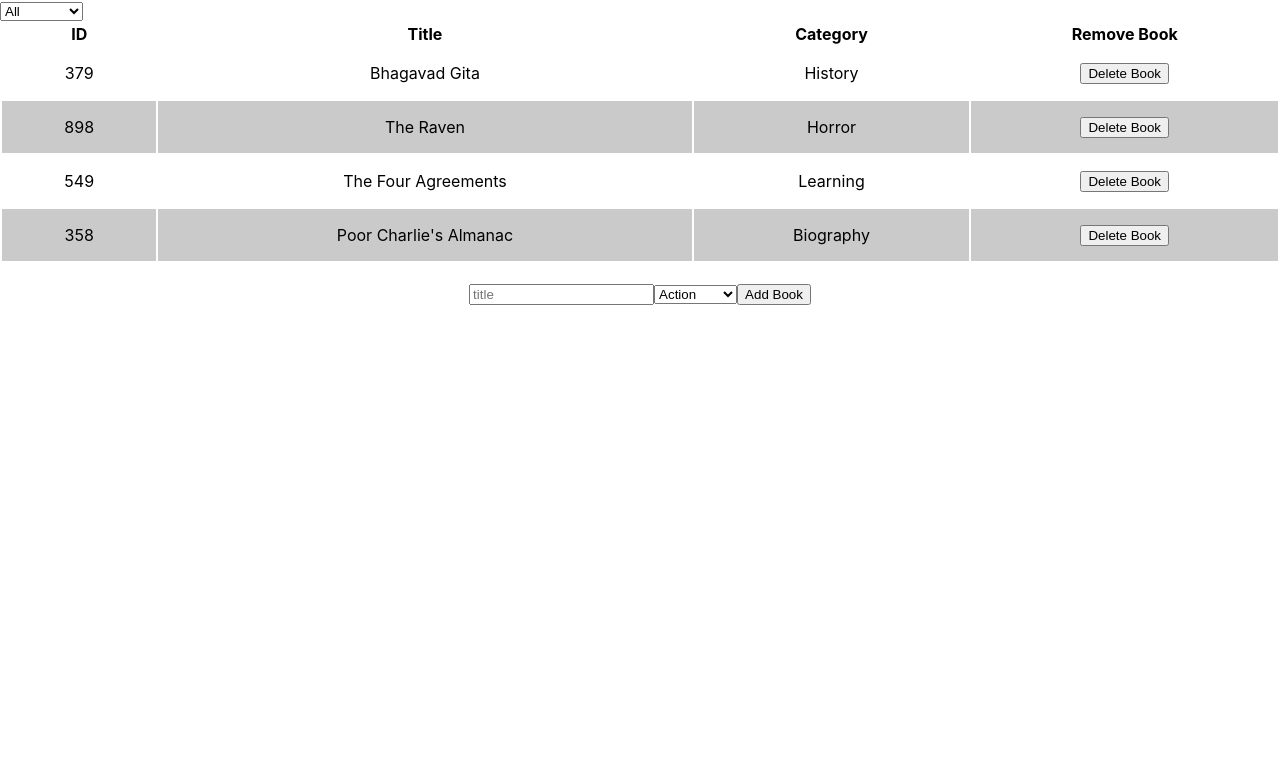
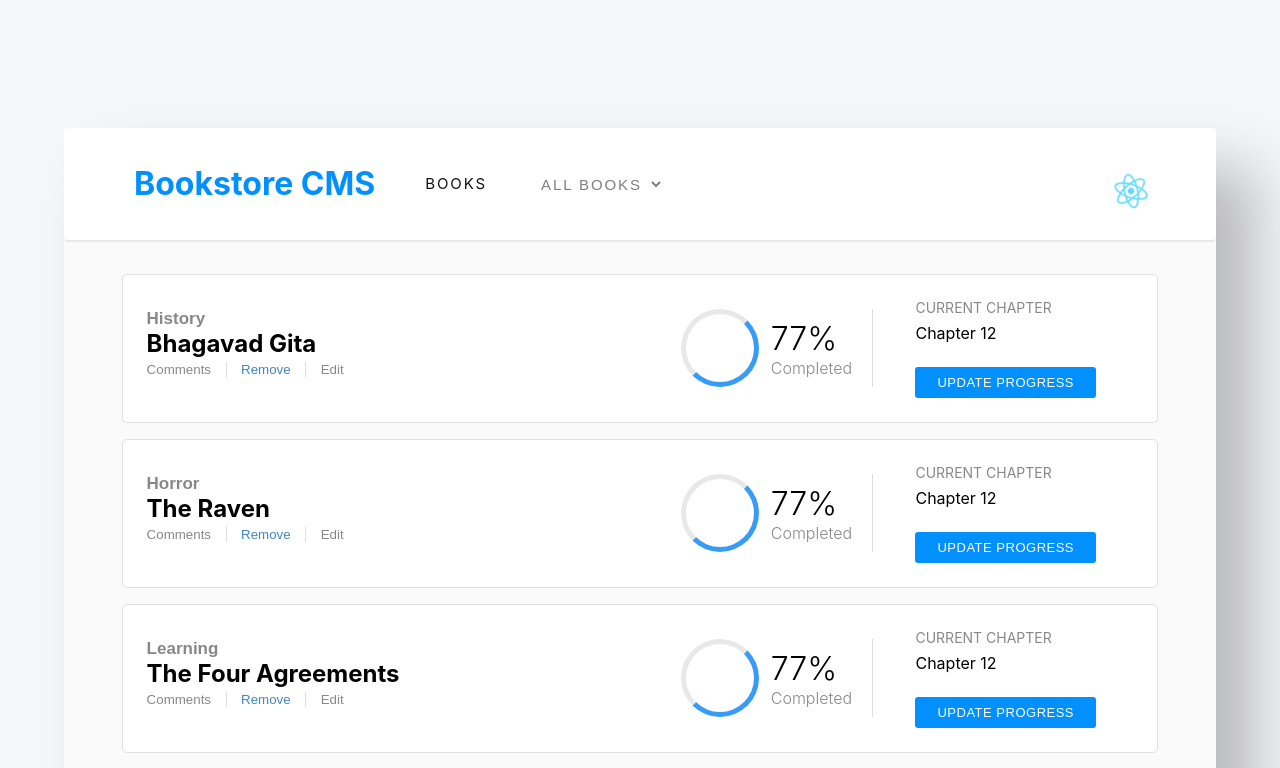
Before and after one commit to dili021/redux-bookstore, a React (Create React App) app: page / in a window 1280 px wide. Shown: the top 768 px of the page. Built offline with nearby package versions, Linux system fonts and the light colour scheme.

Commit message:
finished styling

```diff
--- a/package.json
+++ b/package.json
@@ -11,7 +11,8 @@
     "react-dom": "^16.13.1",
     "react-redux": "^7.2.1",
     "react-scripts": "3.4.3",
-    "redux": "^4.0.5"
+    "redux": "^4.0.5",
+    "sass": "^1.26.11"
   },
   "scripts": {
     "start": "react-scripts start",
--- a/src/App.css
+++ /dev/null
@@ -1,49 +0,0 @@
-* {
-  box-sizing: border-box;
-}
-
-body {
-  margin: 0;
-  font-family:
-    -apple-system,
-    BlinkMacSystemFont,
-    'Segoe UI',
-    'Roboto',
-    'Oxygen',
-    'Ubuntu',
-    'Cantarell',
-    'Fira Sans',
-    'Droid Sans',
-    'Helvetica Neue',
-    sans-serif;
-  -webkit-font-smoothing: antialiased;
-  -moz-osx-font-smoothing: grayscale;
-}
-
-code {
-  font-family:
-    source-code-pro,
-    Menlo,
-    Monaco,
-    Consolas,
-    'Courier New',
-    monospace;
-}
-
-table {
-  width: 100%;
-  text-align: center;
-}
-
-tr:nth-of-type(2n) {
-  background: rgb(202, 202, 202);
-}
-
-td {
-  padding: 15px;
-}
-
-form {
-  text-align: center;
-  margin: 20px;
-}
--- /dev/null
+++ b/src/App.scss
@@ -0,0 +1,416 @@
+/* stylelint-disable no-descending-specificity */
+body {
+  background-color: #f5f6fa;
+  margin: 0;
+  font-family:
+    -apple-system,
+    BlinkMacSystemFont,
+    'Segoe UI',
+    'Roboto',
+    'Oxygen',
+    'Ubuntu',
+    'Cantarell',
+    'Fira Sans',
+    'Droid Sans',
+    'Helvetica Neue',
+    sans-serif;
+  -webkit-font-smoothing: antialiased;
+  -moz-osx-font-smoothing: grayscale;
+}
+
+code {
+  font-family:
+    source-code-pro,
+    Menlo,
+    Monaco,
+    Consolas,
+    'Courier New',
+    monospace;
+}
+
+#root {
+  padding: 8em 4em;
+}
+
+.App {
+  background-color: #fafafa;
+  max-width: 1400px;
+  margin: 0 auto;
+  border-radius: 4px;
+  box-shadow: 40px 40px 60px rgba(0, 0, 0, 0.247);
+
+  header {
+    display: flex;
+    flex-flow: row wrap;
+    justify-content: space-between;
+    align-items: center;
+    padding: 15px 70px;
+    background-color: #fff;
+    border-radius: 4px;
+    border-bottom: 2px solid #e8e8e8;
+
+    .title {
+      display: inline-flex;
+      align-items: center;
+
+      h1 {
+        color: #0290ff;
+        display: inline-flex;
+        align-items: center;
+
+        .books {
+          color: #121212;
+          font-size: 15px;
+          letter-spacing: 1.9px;
+          padding: 0 50px;
+          font-weight: 400;
+          text-transform: uppercase;
+        }
+      }
+
+      .categories {
+        color: #121212;
+
+        select {
+          opacity: 0.5;
+          font-size: 15px;
+          border: none;
+          background-color: white;
+          text-transform: uppercase;
+          outline: none;
+          letter-spacing: 1.9px;
+        }
+      }
+    }
+
+    .logo-wrap {
+      width: 45px;
+      height: 45px;
+
+      img {
+        width: 60px;
+        height: 60px;
+      }
+    }
+  }
+
+  .books-list {
+    padding: 2em;
+    max-width: 90%;
+    margin: auto;
+
+    .book-wrap {
+      align-items: center;
+      border: 1px solid #dfdfdf;
+      background-color: #fff;
+      border-radius: 0.3em;
+      display: flex;
+      margin-bottom: 1em;
+      padding: 24px;
+
+      .left-center {
+        display: flex;
+        flex-basis: 100%;
+        justify-content: space-between;
+
+        #left {
+          flex-basis: 50%;
+
+          h5 {
+            margin: 0;
+            color: #121212;
+            opacity: 0.5;
+            font-size: 17px;
+            font-family: Arial, sans-serif;
+          }
+
+          h2 {
+            margin: 0;
+          }
+
+          h4 {
+            color: #4386bf;
+            font-weight: 400;
+            margin: 0 0 12px;
+            font-size: 1rem;
+          }
+
+          .button-actions {
+            text-align: left;
+
+            button:first-child {
+              padding-left: 0;
+            }
+
+            button:nth-child(2) {
+              border-left: 1px solid #ddd;
+              border-right: 1px solid #ddd;
+              margin: 0 9px;
+              padding: 0 14px;
+            }
+
+            button {
+              background-color: transparent;
+              border: none;
+              color: #4386bf;
+              cursor: pointer;
+              outline: none;
+
+              &:disabled {
+                color: #121212;
+                opacity: 0.5;
+                cursor: not-allowed;
+              }
+            }
+          }
+        }
+
+        #center {
+          align-items: center;
+          border-right: 1px solid #ddd;
+          display: inline-flex;
+          flex-basis: 20%;
+          justify-content: center;
+          padding-right: 20px;
+
+          .progress {
+            width: 68px;
+            height: 68px;
+            border-bottom: 10px solid #e8e8e8;
+            border-right: 10px solid #e8e8e8;
+            border-radius: 50%;
+            border-color: #e8e8e8 #379cf6 #379cf6 #e8e8e8;
+            border-style: solid;
+            border-width: 5px;
+          }
+
+          .percent {
+            padding-left: 12px;
+
+            h1,
+            h4 {
+              font-weight: 300;
+              margin: 0;
+            }
+
+            h4 {
+              color: #121212;
+              opacity: 0.5;
+            }
+          }
+        }
+      }
+
+      #right {
+        flex-basis: 30%;
+        justify-self: center;
+        padding-left: 4.3%;
+        text-align: left;
+
+        .all-caps {
+          text-transform: uppercase;
+        }
+
+        .current {
+          font-weight: 400;
+          font-size: 14px;
+          color: #121212;
+          opacity: 0.5;
+          margin-bottom: 0.5em;
+        }
+
+        .chapter {
+          margin-bottom: 1.5em;
+        }
+
+        button {
+          background-color: #0290ff;
+          border: none;
+          border-radius: 3px;
+          color: #fff;
+          cursor: not-allowed;
+          outline: none;
+          padding: 8px 22px;
+          letter-spacing: 0.5px;
+          text-transform: uppercase;
+          font-size: 13px;
+        }
+      }
+    }
+  }
+
+  .form-container {
+    border-top: 1px solid #dfdfdf;
+    padding-top: 1.5em;
+    max-width: 90%;
+    margin: auto;
+
+    h2 {
+      color: #888;
+      text-transform: uppercase;
+      margin-top: 0;
+    }
+
+    .add-book {
+      padding-bottom: 6em;
+      display: flex;
+
+      input {
+        flex-basis: 60%;
+        padding-left: 20px;
+        margin-right: 55px;
+      }
+
+      select {
+        background-color: #fff;
+        flex-basis: 20%;
+        padding-left: 20px;
+        margin-right: 55px;
+      }
+
+      input,
+      select {
+        height: 45px;
+        border-radius: 4px;
+        border: solid 1px #e8e8e8;
+        outline: none;
+        font-size: 1.2em;
+        color: #888;
+      }
+
+      button {
+        background-color: #0290ff;
+        border: none;
+        border-radius: 3px;
+        color: #fff;
+        flex-basis: 20%;
+        font-weight: 700;
+        letter-spacing: 0.5px;
+        font-size: 16px;
+        padding: 8px 22px;
+        cursor: pointer;
+        outline: none;
+      }
+    }
+  }
+
+  @media (prefers-reduced-motion: no-preference) {
+    .logo {
+      animation: logo-spin infinite 13s linear;
+    }
+  }
+
+  @keyframes logo-spin {
+    to {
+      transform: rotate(360deg);
+    }
+  }
+}
+
+@media only screen and (max-width: 900px) {
+  .title {
+    display: flex;
+    flex-direction: column;
+
+    .books {
+      display: none;
+    }
+
+    .categories {
+      align-self: flex-start;
+    }
+  }
+
+  .book-wrap {
+    .left-center {
+      flex-direction: column;
+      flex-basis: 70% !important;
+      border-right: 1px solid #ddd;
+
+      #center {
+        justify-content: flex-start !important;
+        padding-top: 16px;
+        border: none !important;
+      }
+    }
+
+    #right {
+      padding-left: 10%;
+    }
+  }
+
+  .add-book {
+    input {
+      flex-basis: 36% !important;
+      margin-right: 20px !important;
+    }
+
+    select {
+      flex-basis: 26% !important;
+      margin-right: 20px !important;
+    }
+
+    button {
+      flex-basis: 33% !important;
+    }
+  }
+}
+
+@media only screen and (max-width: 768px) {
+  .wrapper {
+    flex-direction: column;
+  }
+
+  .left-center {
+    flex-direction: row !important;
+    width: 100%;
+    border: none !important;
+    border-bottom: 1px solid #ddd !important;
+    padding-bottom: 17px;
+  }
+
+  #right {
+    padding: 17px 0 0 !important;
+    display: flex;
+    flex-direction: column;
+    justify-content: center;
+    align-self: flex-start;
+  }
+
+  .add-book {
+    flex-direction: column;
+
+    input,
+    select {
+      margin: 0 0 17px !important;
+      padding: 10px;
+    }
+
+    button {
+      padding: 15px !important;
+    }
+  }
+}
+
+@media (max-width: 576px) {
+  header {
+    flex-flow: column-reverse !important;
+    padding: 20px 0 30px !important;
+
+    .categories {
+      align-self: center !important;
+    }
+
+    .logo-wrap {
+      margin: 20px auto 0;
+    }
+  }
+
+  .books-list {
+    padding: 1em !important;
+
+    .left-center {
+      flex-direction: column !important;
+    }
+  }
+}
--- a/src/components/App.js
+++ b/src/components/App.js
@@ -1,13 +1,15 @@
 import React from 'react';
-import '../App.css';
+import '../App.scss';
 import BooksList from '../containers/BooksList';
 import BooksForm from '../containers/BooksForm';
 
 function App() {
   return (
-    <div>
-      <BooksList />
-      <BooksForm />
+    <div className="App">
+      <div className="wrapper">
+        <BooksList />
+        <BooksForm />
+      </div>
     </div>
   );
 }
--- a/src/components/Book.js
+++ b/src/components/Book.js
@@ -2,28 +2,61 @@ import PropTypes from 'prop-types';
 import React from 'react';
 
 function Book({ book, removeBookFromState }) {
-  const { id, title, category } = book;
+  const { title, category } = book;
   return (
-    <tr>
-      <td>
-        {id}
-      </td>
-      <td>
-        {title}
-      </td>
-      <td>
-        {category}
-      </td>
-      <td>
-        <button
-          type="button"
-          onClick={() => removeBookFromState(book)}
-        >
-          Delete Book
+    <div className="book-wrap">
+      <div className="left-center">
+        <div id="left">
+          <div className="book-props">
+            <h5>{category}</h5>
+            <h2>{title}</h2>
+          </div>
+          <div className="button-actions">
+            <button type="button" disabled>Comments</button>
+            <button
+              type="button"
+              className="delete"
+              onClick={() => removeBookFromState(book)}
+            >
+              Remove
+            </button>
+            <button type="button" disabled>Edit</button>
+          </div>
+        </div>
+        <div id="center">
+          <div className="progress" />
+          <div className="percent">
+            <h1 className="percentage">77%</h1>
+            <h4 className="completed">Completed</h4>
+          </div>
+        </div>
+      </div>
+      <div id="right">
+        <div className="current all-caps">Current Chapter</div>
+        <div className="chapter">Chapter 12</div>
+        <button type="button">Update Progress</button>
+      </div>
+    </div>
+  // <tr>
+  //   <td>
+  //     {id}
+  //   </td>
+  //   <td>
+  //     {title}
+  //   </td>
+  //   <td>
+  //     {category}
+  //   </td>
+  //   <td>
+  //     <button
+  //       type="button"
+  //       onClick={() => removeBookFromState(book)}
+  //     >
+  //       Delete Book
 
-        </button>
-      </td>
-    </tr>
+  //     </button>
+  //   </td>
+  // </tr>
   );
 }
 
--- a/src/components/CategoryFilter.js
+++ b/src/components/CategoryFilter.js
@@ -14,7 +14,7 @@ export const categories = [
 function CategoryFilter({ handleChange }) {
   return (
     <select id="category" onChange={e => handleChange(e)}>
-      <option value="All">All</option>
+      <option value="All">All Books</option>
       {categories.map(cat => <option key={cat} value={cat}>{cat}</option>)}
     </select>
   );
--- a/src/containers/BooksForm.js
+++ b/src/containers/BooksForm.js
@@ -39,15 +39,18 @@ class BooksForm extends Component {
   render() {
     const { title } = this.state;
     return (
-      <form onSubmit={this.handleSubmit}>
+      <div className="form-container">
+        <h2 className="form-title">Add Book</h2>
+        <form className="add-book" onSubmit={this.handleSubmit}>
           <input onChange={this.handleChange} type="text" id="title" value={title} placeholder="title" />
           <select onChange={this.handleChange} name="category" id="category">
             {categories.map(cat => (
               <option value={cat} key={cat}>{cat}</option>
             ))}
           </select>
-        <button type="submit">Add Book</button>
+          <button type="submit">Add</button>
         </form>
+      </div>
     );
   }
 }
--- a/src/containers/BooksList.js
+++ b/src/containers/BooksList.js
@@ -4,6 +4,7 @@ import PropTypes from 'prop-types';
 import Book from '../components/Book';
 import { removeBook, changeFilter } from '../actions/index';
 import CategoryFilter from '../components/CategoryFilter';
+import logo from '../assets/logo.svg';
 
 class BooksList extends Component {
   constructor(props) {
@@ -28,17 +29,23 @@ class BooksList extends Component {
 
     return (
       <div className="wrapper">
-        <CategoryFilter handleChange={this.filterBooks} />
-        <table className="books">
-          <thead>
-            <tr>
-              <th>ID</th>
-              <th>Title</th>
-              <th>Category</th>
-              <th>Remove Book</th>
-            </tr>
-          </thead>
-          <tbody>
+        <header>
+          <div className="title">
+            <h1>
+              Bookstore CMS
+              {' '}
+              <span className="books">Books</span>
+            </h1>
+            <div className="categories">
+              <CategoryFilter handleChange={this.filterBooks} />
+            </div>
+          </div>
+          <div className="logo-wrap">
+            <img src={logo} alt="logo" className="logo" />
+          </div>
+        </header>
+        <main>
+          <div className="books-list">
             {filteredBooks.map(book => (
               <Book
                 key={book.id}
@@ -46,8 +53,8 @@ class BooksList extends Component {
                 removeBookFromState={this.removeBookFromState}
               />
             ))}
-          </tbody>
-        </table>
+          </div>
+        </main>
       </div>
     );
   }
```
Also changed, not shown: src/assets/logo.svg (added), 1 other file (tests, documents, lock files or other folders). Lines whose indentation alone changed are shown as unchanged.
